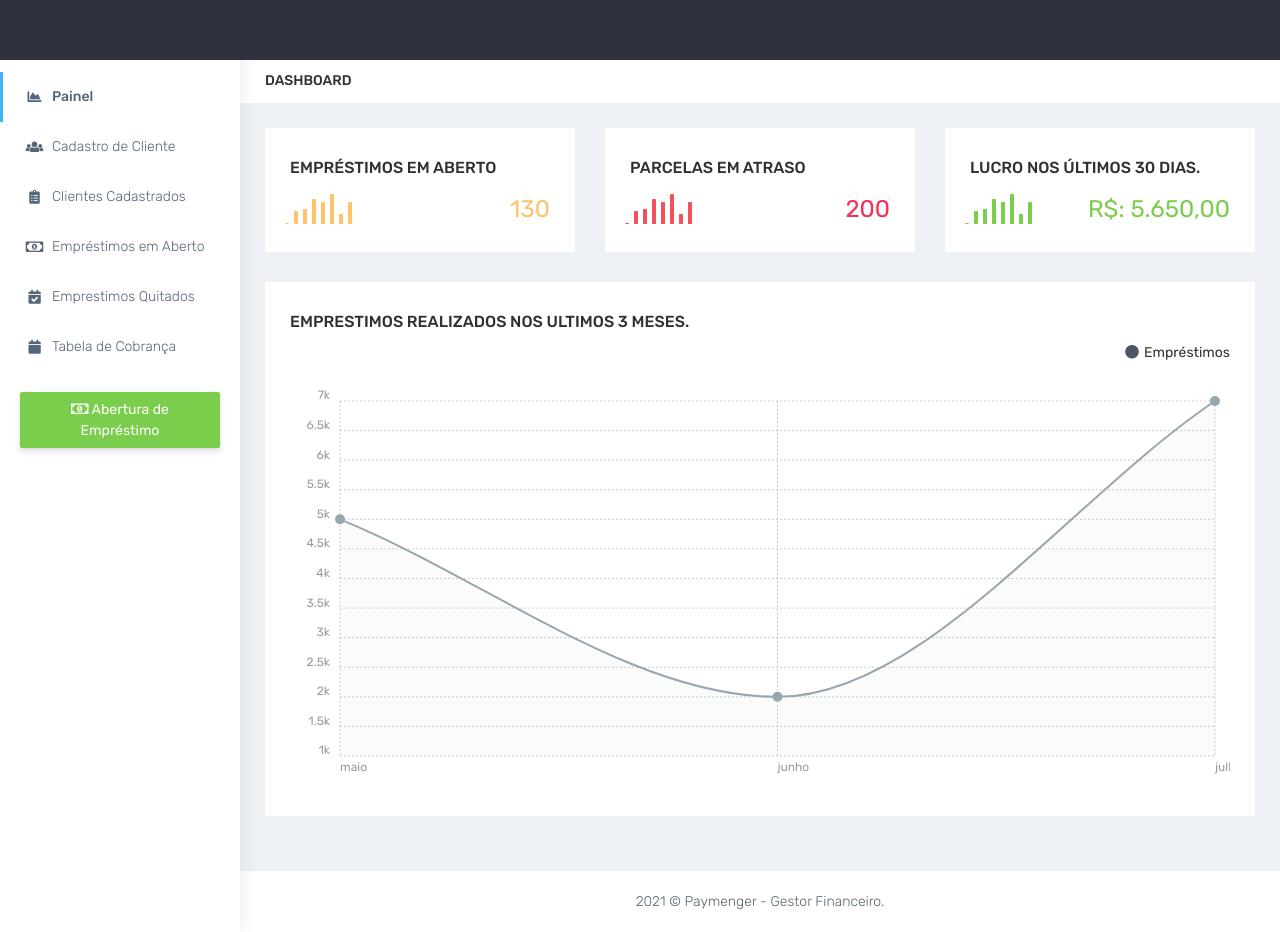
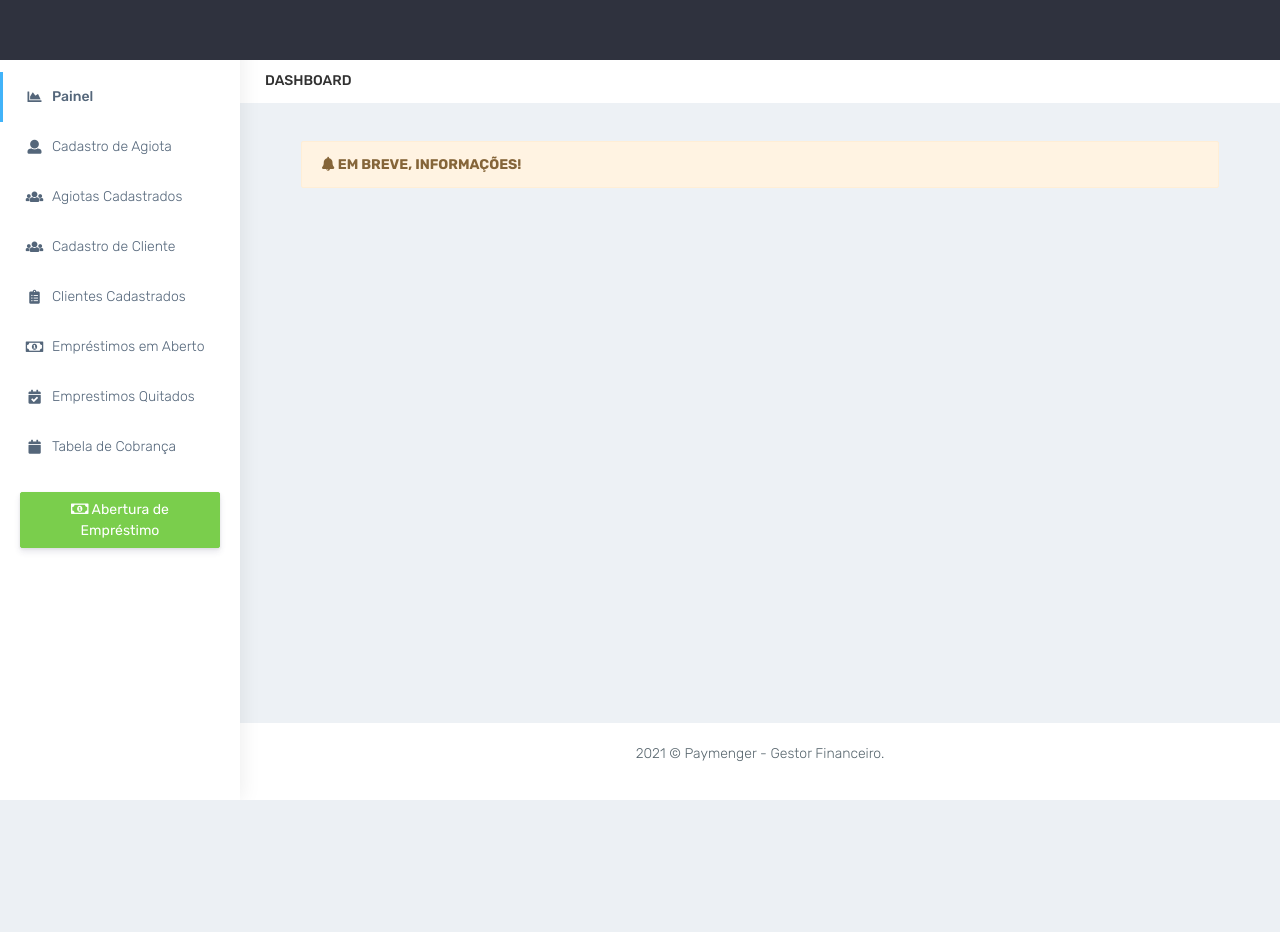
Before and after one commit to ailvaanderson13/paymenger, a Django app: page / in a window 1280 px wide. After the commit the page ends 800 px from the top, so only its background shows below. Run offline with Django 3.2, Linux system fonts and the light colour scheme; a user stored in the database is signed in; some libraries are stand-ins or nearby versions.

Commit message:
Ajustes finais

```diff
--- a/apps/agiota/models.py
+++ b/apps/agiota/models.py
@@ -5,6 +5,7 @@ from apps.firma.models import Firma
 
 class Agiota(AbstractUser):
     firma = models.ForeignKey(to=Firma, on_delete=models.DO_NOTHING, null=True, blank=True)
+    pagou = models.BooleanField(default=True)
     celular = models.CharField(max_length=15)
     data = models.DateTimeField(auto_now_add=True)
 
--- a/apps/cliente/forms.py
+++ b/apps/cliente/forms.py
@@ -117,7 +117,7 @@ class ClienteForm(forms.ModelForm):
         model = Cliente
         fields = [
             'agiota', 'first_name', 'last_name', 'email', 'rg', 'cpf', 'celular_cliente', 'cep', 'nome_ref', 'rua_ref',
-            'num_ref'
+            'num_ref', 'celular_ref'
         ]
 
 
@@ -225,5 +225,5 @@ class ClienteAgiotaForm(forms.ModelForm):
         model = Cliente
         fields = [
             'first_name', 'last_name', 'email', 'rg', 'cpf', 'celular_cliente', 'cep', 'nome_ref', 'rua_ref',
-            'num_ref'
+            'num_ref', 'celular_ref'
         ]
--- a/apps/utils/templates/barras/sidebar.html
+++ b/apps/utils/templates/barras/sidebar.html
@@ -9,7 +9,7 @@
                         <span class="hide-menu">Painel</span>
                     </a>
                 </li>
-                {% if not request.user.is_superuser %}
+                {% if request.user.is_superuser %}
                     <li class="sidebar-item">
                         <a class="sidebar-link waves-effect waves-dark sidebar-link" href="{% url 'agiota:new_agiota' %}"
                            aria-expanded="false">
--- a/apps/utils/templates/dashboard/dashboard.html
+++ b/apps/utils/templates/dashboard/dashboard.html
@@ -1,69 +1,74 @@
 {% extends 'base/base.html' %}
 {% block content %}
-<div class="row justify-content-center">
-    <div class="col-lg-4 col-sm-6 col-xs-12">
-        <div class="white-box analytics-info">
-            <h3 class="box-title">Empréstimos em Aberto</h3>
-            <ul class="list-inline two-part d-flex align-items-center mb-0">
-                <li>
-                    <div id="sparklinedash"><canvas width="67" height="30"
-                                                    style="display: inline-block; width: 67px; height: 30px; vertical-align: top;"></canvas>
-                    </div>
-                </li>
-                <li class="ml-auto"><span class="counter text-warning"><b>130</b></span></li>
-            </ul>
-        </div>
-    </div>
-    <div class="col-lg-4 col-sm-6 col-xs-12">
-        <div class="white-box analytics-info">
-            <h3 class="box-title">Parcelas em Atraso</h3>
-            <ul class="list-inline two-part d-flex align-items-center mb-0">
-                <li>
-                    <div id="sparklinedash2"><canvas width="67" height="30"
-                                                     style="display: inline-block; width: 67px; height: 30px; vertical-align: top;"></canvas>
-                    </div>
-                </li>
-                <li class="ml-auto"><span class="counter text-danger"><b>200</b></span></li>
-            </ul>
-        </div>
-    </div>
-    <div class="col-lg-4 col-sm-6 col-xs-12">
-        <div class="white-box analytics-info">
-            <h3 class="box-title">Lucro nos últimos 30 dias.</h3>
-            <ul class="list-inline two-part d-flex align-items-center mb-0">
-                <li>
-                    <div id="sparklinedash3"><canvas width="67" height="30"
-                                                     style="display: inline-block; width: 67px; height: 30px; vertical-align: top;"></canvas>
-                    </div>
-                </li>
-                <li class="ml-auto"><span class="counter text-info"><b class="text-success">R$: 5.650,00</b></span>
-                </li>
-            </ul>
-        </div>
+<div class="col">
+    <div class="alert">
+        <div class="alert alert-warning"><i class="fas fa-bell"></i> <b>EM BREVE, INFORMAÇÕES!</b></div>
     </div>
 </div>
+<!--<div class="row justify-content-center">-->
+<!--    <div class="col-lg-4 col-sm-6 col-xs-12">-->
+<!--        <div class="white-box analytics-info">-->
+<!--            <h3 class="box-title">Empréstimos em Aberto</h3>-->
+<!--            <ul class="list-inline two-part d-flex align-items-center mb-0">-->
+<!--                <li>-->
+<!--                    <div id="sparklinedash"><canvas width="67" height="30"-->
+<!--                                                    style="display: inline-block; width: 67px; height: 30px; vertical-align: top;"></canvas>-->
+<!--                    </div>-->
+<!--                </li>-->
+<!--                <li class="ml-auto"><span class="counter text-warning"><b>130</b></span></li>-->
+<!--            </ul>-->
+<!--        </div>-->
+<!--    </div>-->
+<!--    <div class="col-lg-4 col-sm-6 col-xs-12">-->
+<!--        <div class="white-box analytics-info">-->
+<!--            <h3 class="box-title">Parcelas em Atraso</h3>-->
+<!--            <ul class="list-inline two-part d-flex align-items-center mb-0">-->
+<!--                <li>-->
+<!--                    <div id="sparklinedash2"><canvas width="67" height="30"-->
+<!--                                                     style="display: inline-block; width: 67px; height: 30px; vertical-align: top;"></canvas>-->
+<!--                    </div>-->
+<!--                </li>-->
+<!--                <li class="ml-auto"><span class="counter text-danger"><b>200</b></span></li>-->
+<!--            </ul>-->
+<!--        </div>-->
+<!--    </div>-->
+<!--    <div class="col-lg-4 col-sm-6 col-xs-12">-->
+<!--        <div class="white-box analytics-info">-->
+<!--            <h3 class="box-title">Lucro nos últimos 30 dias.</h3>-->
+<!--            <ul class="list-inline two-part d-flex align-items-center mb-0">-->
+<!--                <li>-->
+<!--                    <div id="sparklinedash3"><canvas width="67" height="30"-->
+<!--                                                     style="display: inline-block; width: 67px; height: 30px; vertical-align: top;"></canvas>-->
+<!--                    </div>-->
+<!--                </li>-->
+<!--                <li class="ml-auto"><span class="counter text-info"><b class="text-success">R$: 5.650,00</b></span>-->
+<!--                </li>-->
+<!--            </ul>-->
+<!--        </div>-->
+<!--    </div>-->
+<!--</div>-->
 <!-- ============================================================== -->
 <!-- PRODUCTS YEARLY SALES -->
 <!-- ============================================================== -->
-<div class="row">
-    <div class="col-md-12 col-lg-12 col-sm-12 col-xs-12">
-        <div class="white-box">
-            <h3 class="box-title">Emprestimos realizados nos ultimos 3 meses.</h3>
-            <div class="d-md-flex">
-                <ul class="list-inline d-flex ml-auto">
-                    <li class="pl-3">
-                        <h5><i class="fa fa-circle m-r-5 text-inverse"></i>Empréstimos</h5>
-                    </li>
-                </ul>
-            </div>
-            <div id="ct-visits" style="height: 405px;">
-                <div class="chartist-tooltip" style="top: -17px; left: -12px;"><span
-                        class="chartist-tooltip-value">6</span>
-                </div>
-            </div>
-        </div>
-    </div>
-</div>
+<!--<div class="row">-->
+<!--    <div class="col-md-12 col-lg-12 col-sm-12 col-xs-12">-->
+<!--        <div class="white-box">-->
+<!--            <h3 class="box-title">Emprestimos realizados nos ultimos 3 meses.</h3>-->
+<!--            <div class="d-md-flex">-->
+<!--                <ul class="list-inline d-flex ml-auto">-->
+<!--                    <li class="pl-3">-->
+<!--                        <h5><i class="fa fa-circle m-r-5 text-inverse"></i>Empréstimos</h5>-->
+<!--                    </li>-->
+<!--                </ul>-->
+<!--            </div>-->
+<!--            <div id="ct-visits" style="height: 405px;">-->
+<!--                <div class="chartist-tooltip" style="top: -17px; left: -12px;"><span-->
+<!--                        class="chartist-tooltip-value">6</span>-->
+<!--                </div>-->
+<!--            </div>-->
+<!--        </div>-->
+<!--    </div>-->
+<!--</div>-->
 <!--&lt;!&ndash; ============================================================== &ndash;&gt;-->
 <!--&lt;!&ndash; RECENT SALES &ndash;&gt;-->
 <!--&lt;!&ndash; ============================================================== &ndash;&gt;-->
--- a/apps/utils/views.py
+++ b/apps/utils/views.py
@@ -1,8 +1,12 @@
 from django.contrib.auth import authenticate, login
 from django.shortcuts import render, redirect
+from apps.agiota import models
 
 
 def dashboard(request):
+    if not request.user.is_authenticated:
+        return redirect('utils:login')
+
     page_title = 'Dashboard'
 
     context = {
@@ -12,23 +16,35 @@ def dashboard(request):
 
 
 def acesso(request):
+    if request.user.is_authenticated:
+        return redirect('utils:dashboard')
+
     erro = False
     msg = None
+    pagamento = True
+    notification = None
 
     if request.method == 'POST':
         email = request.POST.get('email', None)
         senha = request.POST.get('senha', None)
 
-        user = authenticate(username=email, password=senha)
+        if email:
+            pagamento = models.Agiota.objects.filter(email=email)
+            if pagamento:
+                pagamento = pagamento.last()
+                if pagamento.pagou:
+                    user = authenticate(username=email, password=senha)
 
-        if user:
-            login(request, user)
-            return redirect('utils:dashboard')
-        else:
-            erro = True
-            msg = 'Usuário ou senha inválidos!'
-
+                    if user:
+                        login(request, user)
+                        return redirect('utils:dashboard')
+                    else:
+                        notification = 'danger'
+                        msg = 'Usuário ou senha inválidos!'
+                else:
+                    notification = 'danger'
+                    msg = 'Pagamento não identificado! Entre em contato com o suporte!'
     context = {
-        'erro': erro, 'msg': msg
+        'erro': erro, 'msg': msg, 'notification': notification
     }
     return render(request, 'login/login.html', context)
```
Also changed, not shown: apps/agiota/views.py (+7 -1 lines), apps/cliente/views.py (+12 -2 lines), apps/emprestimo/views.py (+43 -7 lines), apps/utils/templates/login/login.html (+7 -0 lines), apps/agiota/migrations/0004_agiota_pagou.py (added), db.sqlite3.
